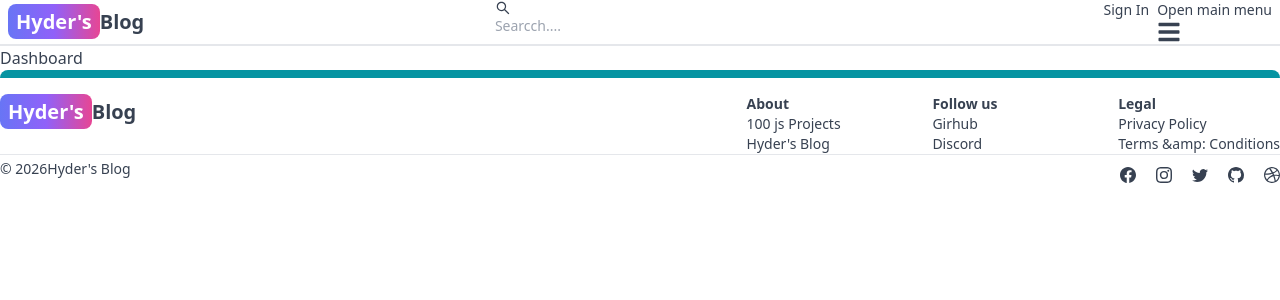
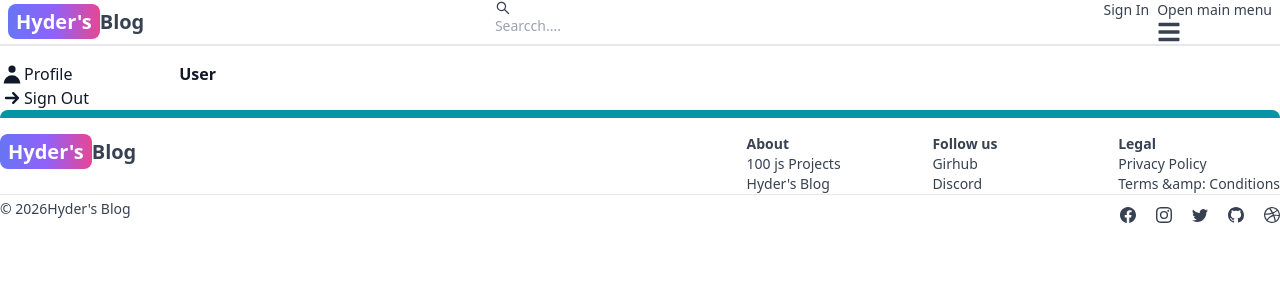
Before and after one commit to hydersuh/hyder-blog, a React (Vite) app in the folder client/: page /dashboard in a window 1280 px wide. Shown: the top 300 px of the page. Built offline with nearby package versions, Linux system fonts and the light colour scheme; no server answers.

Commit message:
COMPLETE PROFILE PAGE UI

```diff
--- /dev/null
+++ b/client/src/components/DashProfile.jsx
@@ -0,0 +1,45 @@
+import { useSelector } from "react-redux";
+import { Button, TextInput } from "flowbite-react";
+export default function DashProfile() {
+  const { currentUser } = useSelector((state) => state.user);
+  return (
+    <div className="max-w-lg mx-auto p-3 w-full">
+      <h1 className="my-7 text-center font-semibold text-3xl">profile</h1>
+      <form className="flex flex-col gap-4">
+        <div
+          className="w-32 h-32 self-center cursor-pointer shadow-md
+        overflow-hidden rounded-full "
+        >
+          <img
+            src={currentUser.profilePicture}
+            alt="user"
+            className="rounded-full w-full h-full object-cover border-8 border-[#a82222]"
+          />
+        </div>
+        <TextInput
+          type="text"
+          id="username"
+          placeholder="username"
+          defaultValue={currentUser.username}
+        />
+        <TextInput
+          type="email"
+          id="email"
+          placeholder="email"
+          defaultValue={currentUser.email}
+        />
+        <TextInput type="texpasswordt" id="username" placeholder="username" />
+        <Button
+          type="submit"
+          className="bg-gradient-to-r from-purple-500 to-blue-500 "
+        >
+          Update
+        </Button>
+      </form>
+      <div className="text-red-500 flex justify-between mt-5">
+        <span className="cursor-pointer">Delete Account</span>
+        <span className="cursor-pointer">Sign Out</span>
+      </div>
+    </div>
+  );
+}
--- /dev/null
+++ b/client/src/components/DashSidebar.jsx
@@ -0,0 +1,44 @@
+import {
+  Sidebar,
+  SidebarItem,
+  SidebarItemGroup,
+  SidebarItems,
+} from "flowbite-react";
+import { useEffect } from "react";
+import { useState } from "react";
+import { HiArrowSmRight, HiUser } from "react-icons/hi";
+import { Link, useLocation } from "react-router-dom";
+
+export default function DashSidebar() {
+  const location = useLocation();
+  const [tab, setTab] = useState("");
+  useEffect(() => {
+    const urlParams = new URLSearchParams(location.search);
+    const tabFromUrl = urlParams.get("tab");
+    if (tabFromUrl) {
+      setTab(tabFromUrl);
+    }
+    setTab(tabFromUrl);
+  }, [location.search]);
+  return (
+    <Sidebar className="w-full md:w-56">
+      <SidebarItems>
+        <SidebarItemGroup>
+          <Link to="/dashboard?tab=profile">
+            <SidebarItem
+              active={tab === "profile"}
+              icon={HiUser}
+              label="User"
+              labelColor="dark"
+            >
+              Profile
+            </SidebarItem>
+            <SidebarItem icon={HiArrowSmRight} className="cursor-pointer">
+              Sign Out
+            </SidebarItem>
+          </Link>
+        </SidebarItemGroup>
+      </SidebarItems>
+    </Sidebar>
+  );
+}
--- a/client/src/pages/Dashboard.jsx
+++ b/client/src/pages/Dashboard.jsx
@@ -1,9 +1,29 @@
-import React from 'react'
+import { useEffect, useState } from "react";
+import { useLocation } from "react-router-dom";
+import DashSidebar from "../components/DashSidebar";
+import DashProfile from "../components/DashProfile";
 
 export default function Dashboard() {
+  const location = useLocation();
+  const [tab, setTab] = useState("");
+  useEffect(() => {
+    const urlParams = new URLSearchParams(location.search);
+    const tabFromUrl = urlParams.get("tab");
+    if (tabFromUrl) {
+      setTab(tabFromUrl);
+    }
+  }, [location.search]);
+
   return (
     <div>
-      Dashboard
+      <div className=" flex flex-col md:flex-row">
+        <div className="md:w-56">
+          {/* Sidebar */}
+          <DashSidebar />
+        </div>
+      </div>
+      {/* profile... */}
+      {tab === "profile" && <DashProfile />}
     </div>
-  )
+  );
 }
```
